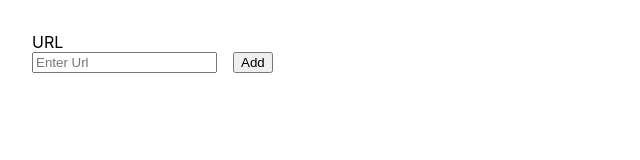
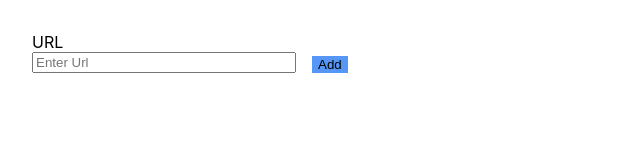
Before and after one commit to Hemsleek/RSS_FEED_READER, a React (Create React App) app: page / in a window 1280 px wide. Shown: the top 160 px of the page, without its empty margins (0-640 px from the left). Built offline with nearby package versions, Linux system fonts and the light colour scheme.

Commit message:
update: user form styling

```diff
--- a/src/App.css
+++ b/src/App.css
@@ -10,7 +10,17 @@
   display:flex;
   flex-direction: column;
 }
+input{
+  width:20vw;
+}
+input:focus{
+  outline:none;
+}
+
 button{
   align-self: flex-end;
   margin-left:1rem;
+  background: #5596F6;
+  border:none;
+  cursor: pointer;
 }
--- a/src/App.jsx
+++ b/src/App.jsx
@@ -1,6 +1,9 @@
+import { useState } from 'react'
 import './App.css';
 
 function App() {
+  const [feeds, setFeeds] = useState([])
+
   return (
     <div className="App">
       <form className="user-form">
```
